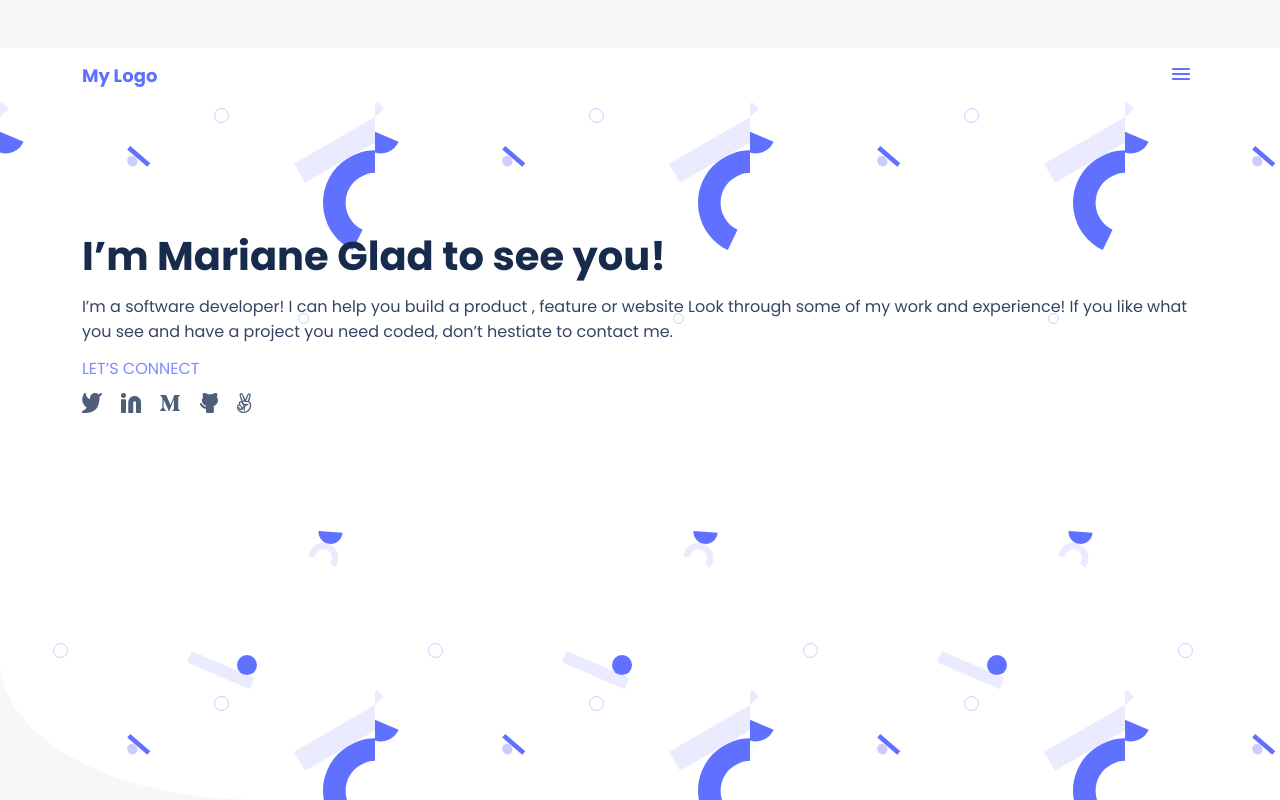
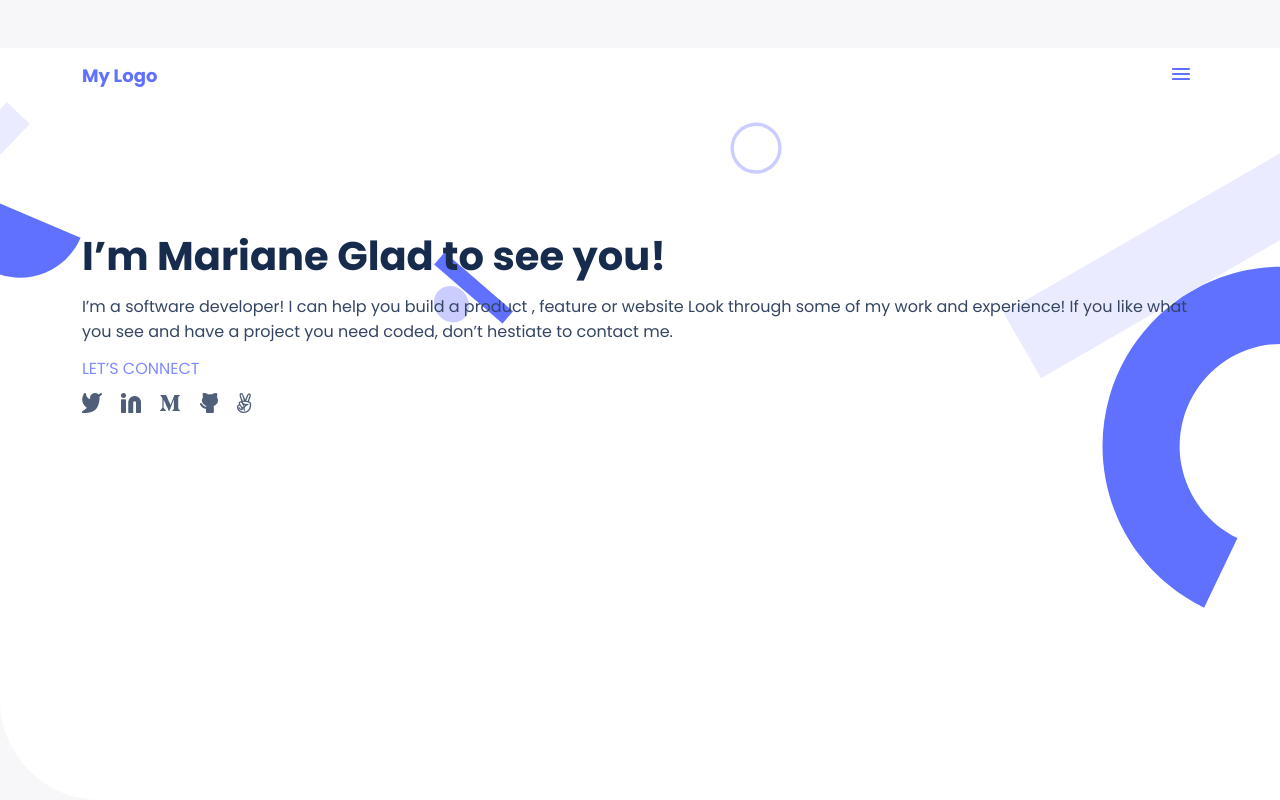
Before and after one commit to Willian-Berrocal/Portfolio-project, a website: page index.html in a window 1280 px wide. Drawn offline with Linux system fonts and the light colour scheme.

Commit message:
Improve user interface and background

```diff
--- a/index.html
+++ b/index.html
@@ -13,20 +13,20 @@
 </head>
 <body>
     <header class="app-bar container-h">
-        <h2>My Logo</h2>
+        <a href="#" class="logo">My Logo</a>
         <button class="simple-button"><img src="images/Union.svg" alt="Burger menu"></button>
     </header>
-    <main class="app-headline container-v">
+    <section class="app-headline container-v">
         <h1>I’m Mariane Glad to see you!</h1>
         <p class="simple-text">I’m a software developer! I can help you build a product , feature or website Look through some of my work and experience! If you like what you see and have a project you need coded, don’t hestiate to contact me.</p>
         <span class="social-media">LET’S CONNECT</span>
-        <div class="media-links container-h">
-            <button class="simple-button"><img src="images/twitter.png"></button>
-            <button class="simple-button"><img src="images/Linkedin icon.png" alt=""></button>
-            <button class="simple-button"><img src="images/medium.png" alt=""></button>
-            <button class="simple-button"><img src="images/github.png" alt=""></button>
-            <button class="simple-button"><img src="images/angellist.png" alt=""></button>
-        </div>
-    </main>
+        <ul class="media-links container-h">
+            <li><a href="#"><img src="images/twitter.png"></a></li>
+            <li><a href="#"><img src="images/Linkedin icon.png" alt=""></a></li>
+            <li><a href="#"><img src="images/medium.png" alt=""></a></li>
+            <li><a href="#"><img src="images/github.png" alt=""></a></li>
+            <li><a href="#"><img src="images/angellist.png" alt=""></a></li>
+        </ul>
+    </section>
 </body>
 </html>
--- a/style.css
+++ b/style.css
@@ -48,10 +48,12 @@ body {
   align-items: center;
 }
 
-.app-bar h2 {
+.app-bar .logo {
   font-family: var(--main-font);
+  font-weight: 700;
   color: var(--primary-color);
   font-size: 18px;
+  text-decoration: none;
 }
 
 .app-bar button {
@@ -60,14 +62,16 @@ body {
 
 .app-headline {
   background-color: #fff;
-  border-bottom-left-radius: 20%;
+  border-bottom-left-radius: 100px;
   position: absolute;
   top: 12.8vh;
   width: 100vw;
-  height: 87.2vh;
+  min-height: 87.2vh;
   padding: 15.9vh var(--left-right-padding);
   gap: 12px;
   background-image: url(images/header-shapes\ mobile.svg);
+  background-repeat: no-repeat;
+  background-size: cover;
 }
 
 .app-headline h1 {
@@ -83,7 +87,9 @@ body {
   color: #7f8cff;
 }
 
-.app-headline div.media-links {
+.app-headline .media-links {
   width: 170px;
   justify-content: space-between;
+  list-style: none;
+  align-items: center;
 }
```
Also changed, not shown: README.md.
